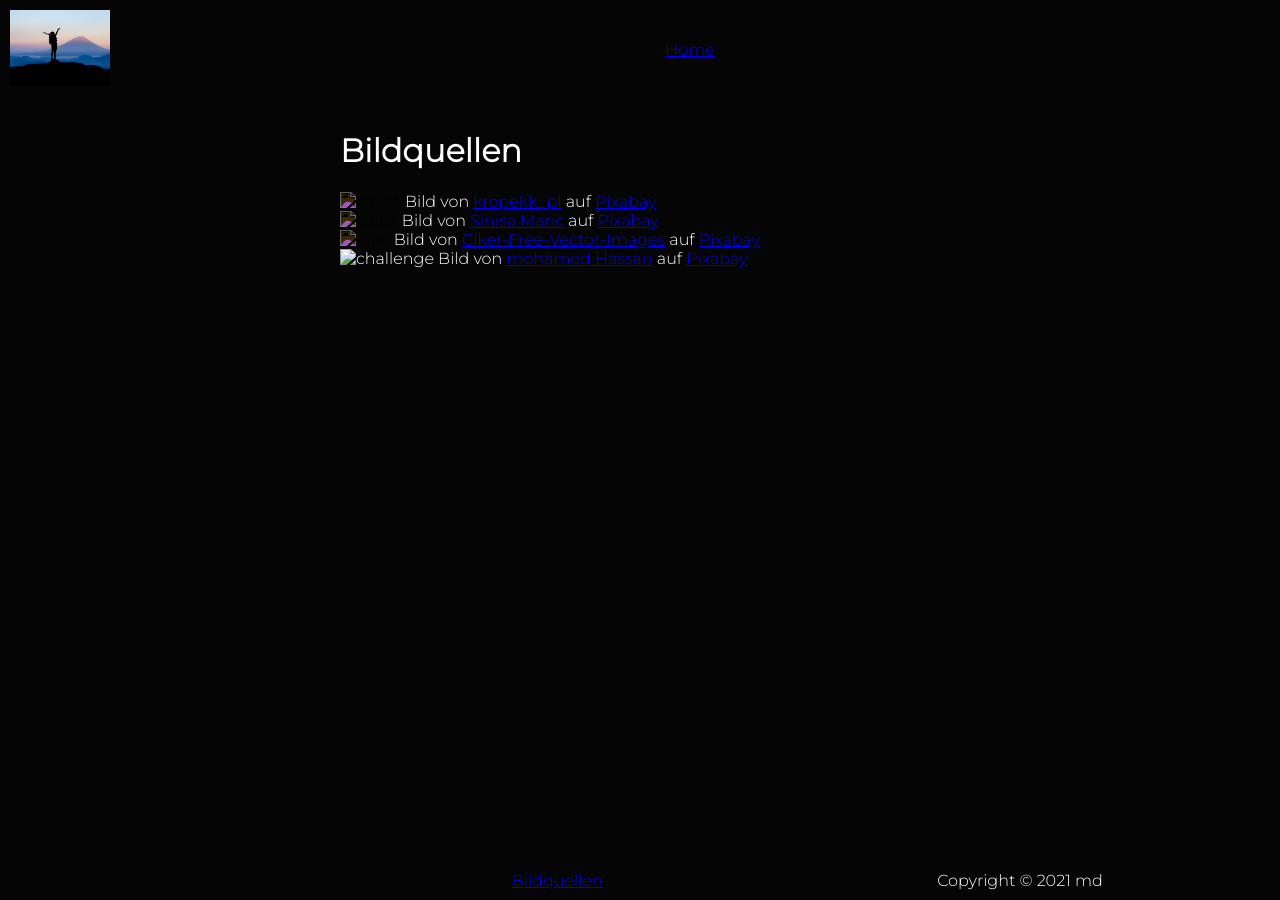
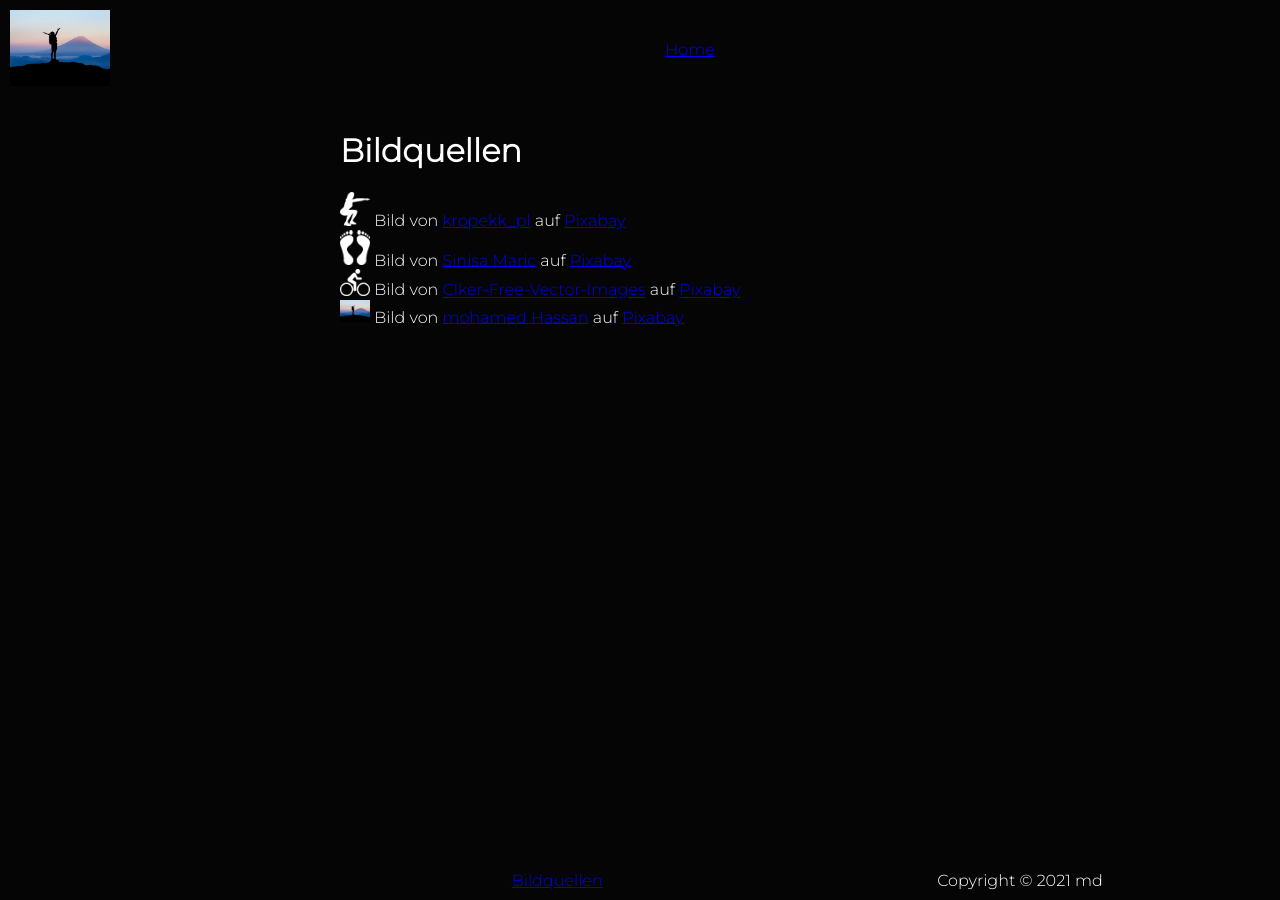
Before and after one commit to MichaelDiers/challenges, a Jekyll site: the page built from images.md, in a window 1280 px wide. Built offline with Jekyll 4.4.1, drawn with Linux system fonts in a browser that asks for light colours.

Commit message:
path error

```diff
--- a/images.md
+++ b/images.md
@@ -6,7 +6,7 @@ title: Bildquellen
 <div class="images">
     {% for item in site.data.images %}
         <div>
-            <img src="{{site.baseurl}}assets/images/{{ item.name }}" alt="{{ item.alt }}" class="{{ item.class }}">
+            <img src="{{site.baseurl}}/assets/images/{{ item.name }}" alt="{{ item.alt }}" class="{{ item.class }}">
             <span>{{ item.reference }}</span>
         </div>
     {% endfor %}
```
